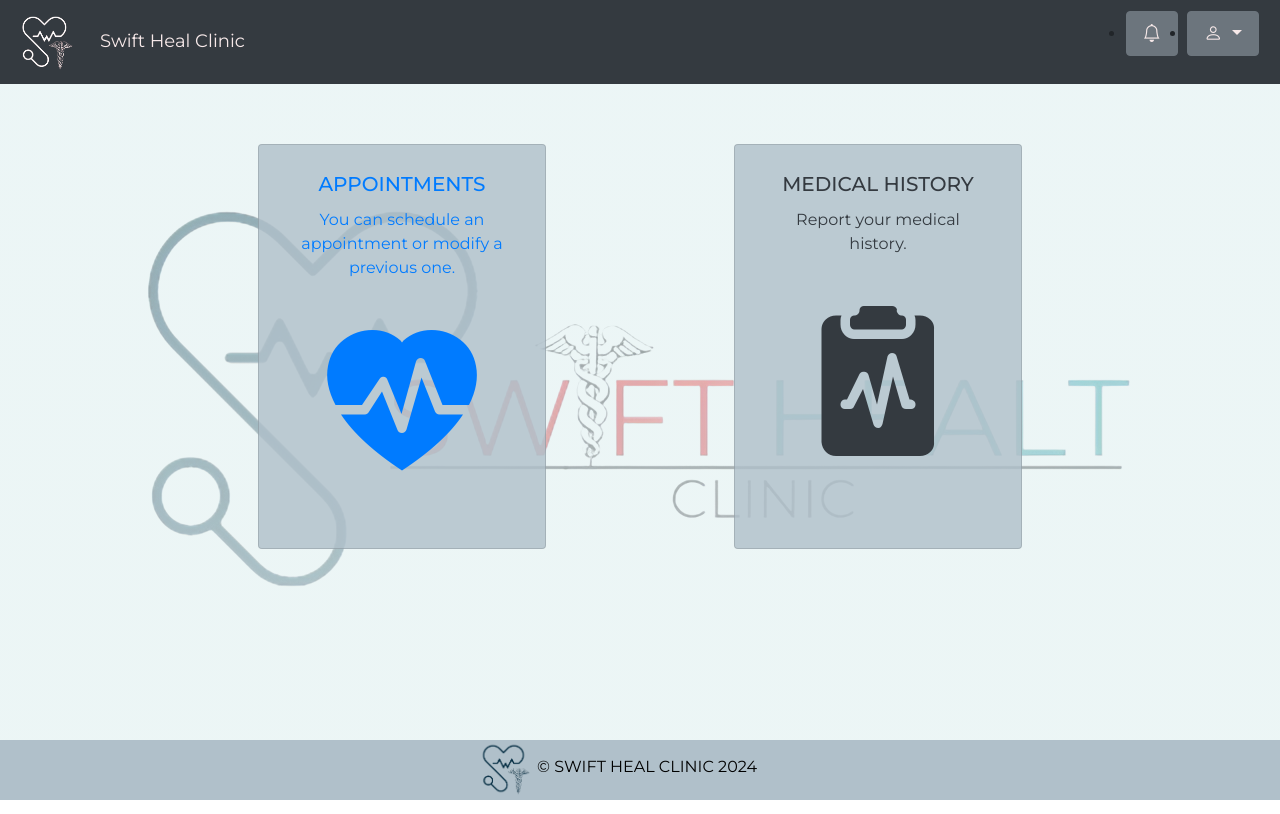
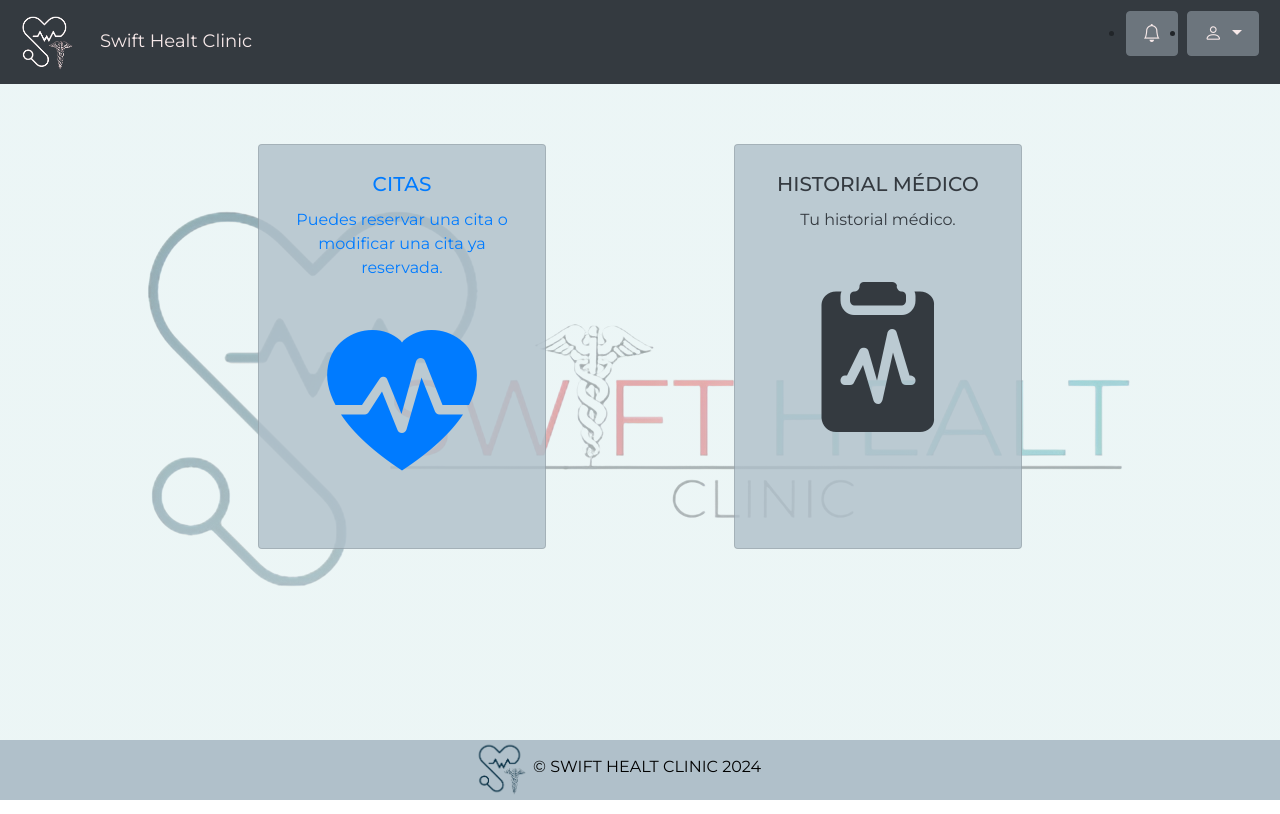
Before and after one commit to SamuelPaz10/clinica_project, a Django app: page /patient/ in a window 1280 px wide. Run offline with Django 5.2, Linux system fonts and the light colour scheme.

Commit message:
tRADUCCION

```diff
--- a/clinic_appointment_manager/templates/patient/patient_page.html
+++ b/clinic_appointment_manager/templates/patient/patient_page.html
@@ -30,7 +30,7 @@
         <div class="collapse navbar-collapse" id="navbarSupportedContent">
             <ul class="navbar-nav mr-auto">
                 <li class="nav-item active">
-                    <a class="nav-link" href="#">Swift Heal Clinic<span class="sr-only">(current)</span></a>
+                    <a class="nav-link" href="#">Swift Healt Clinic<span class="sr-only">(current)</span></a>
                 </li>
             </ul>
             <ul>
@@ -53,8 +53,8 @@
                                     <i class="bi bi-person"></i>
                                 </a>
                                 <div class="dropdown-menu" aria-labelledby="navbarDropdownMenuLink">
-                                    <a class="dropdown-item" href="/patient/profile">Edit Profile</a>
-                                    <a class="dropdown-item" href="/logout">Logout</a>
+                                    <a class="dropdown-item" href="/patient/profile">Editar Perfil</a>
+                                    <a class="dropdown-item" href="/logout">Salir</a>
                                 </div>
                             </li>
                         </div>
@@ -73,8 +73,8 @@
                 <button type="button" class="button-opcion btn btn-link">
                     <a href="/appointments/schedule/">
                         <div class="card-body">
-                            <h5 class="card-title">APPOINTMENTS</h5>
-                            <p class="card-text">You can schedule an appointment or modify a previous one.</p>
+                            <h5 class="card-title">CITAS</h5>
+                            <p class="card-text">Puedes reservar una cita o modificar una cita ya reservada.</p>
                             <i class="bi bi-heart-pulse-fill" style="font-size:150px;"></i>
                         </div>
                     </a>
@@ -83,8 +83,8 @@
             <div class="card" style="width: 18rem; background-color: RGB(176, 192, 202, 0.8);">
                 <button type="button" class="button-opcion btn btn-link">
                     <div class="card-body" style="text-align: center;">
-                        <h5 class="card-title">MEDICAL HISTORY</h5>
-                        <p class="card-text">Report your medical history.</p>
+                        <h5 class="card-title">HISTORIAL MÉDICO</h5>
+                        <p class="card-text">Tu historial médico.</p>
                         <i class="bi bi-clipboard2-pulse-fill" style="font-size:150px;"></i><br>
                     </div>
                 </button>
@@ -100,17 +100,17 @@
         <div class="modal-dialog" role="document">
             <div class="modal-content">
                 <div class="modal-header">
-                    <h5 class="modal-title" id="exampleModalLabel">Notifications</h5>
+                    <h5 class="modal-title" id="exampleModalLabel">Notificaciones</h5>
                     <button type="button" class="close" data-dismiss="modal" aria-label="Close">
                         <span aria-hidden="true">&times;</span>
                     </button>
                 </div>
                 <div class="modal-body">
-                    The status of appointments and their changes will be notified.
+                    El estado de citas y sus cambios será notificado.
                 </div>
                 <div class="modal-footer">
-                    <button type="button" class="btn btn-secondary" data-dismiss="modal">Close</button>
-                    <button type="button" class="btn btn-primary">Save changes</button>
+                    <button type="button" class="btn btn-secondary" data-dismiss="modal">Cerrar</button>
+                    <button type="button" class="btn btn-primary">Guardar cambios</button>
                 </div>
             </div>
         </div>
@@ -123,7 +123,7 @@
             <p style="margin-right: 50px;">
                 <img class="icono-navbar" style="width: 60px; " src="{% static 'img/logo_minimalista_azul_SF.png' %}"
                     alt="">
-                © SWIFT HEAL CLINIC 2024
+                © SWIFT HEALT CLINIC 2024
             </p>
         </div>
     </footer>
```
Also changed, not shown: clinic_appointment_manager/templates/patient/login_patient.html (+3 -4 lines), clinic_appointment_manager/db.sqlite3.
